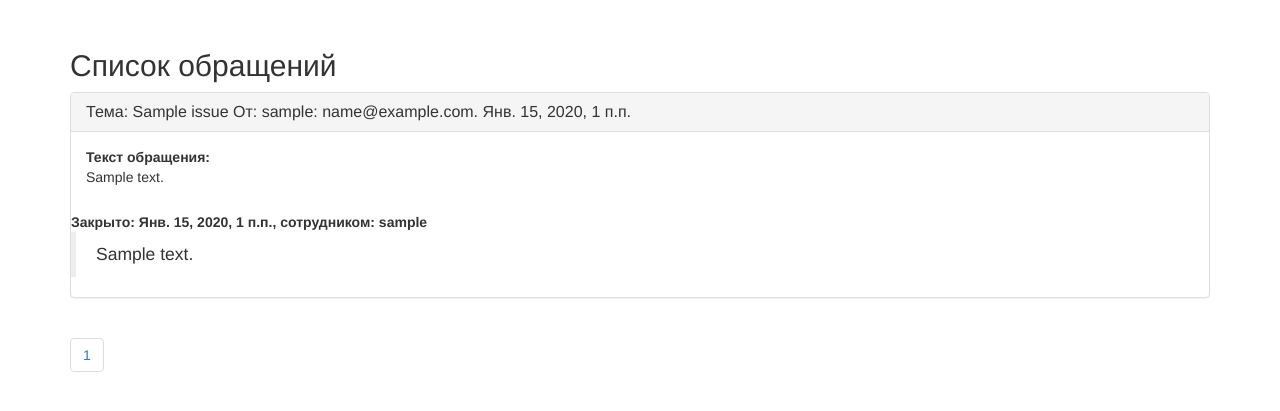
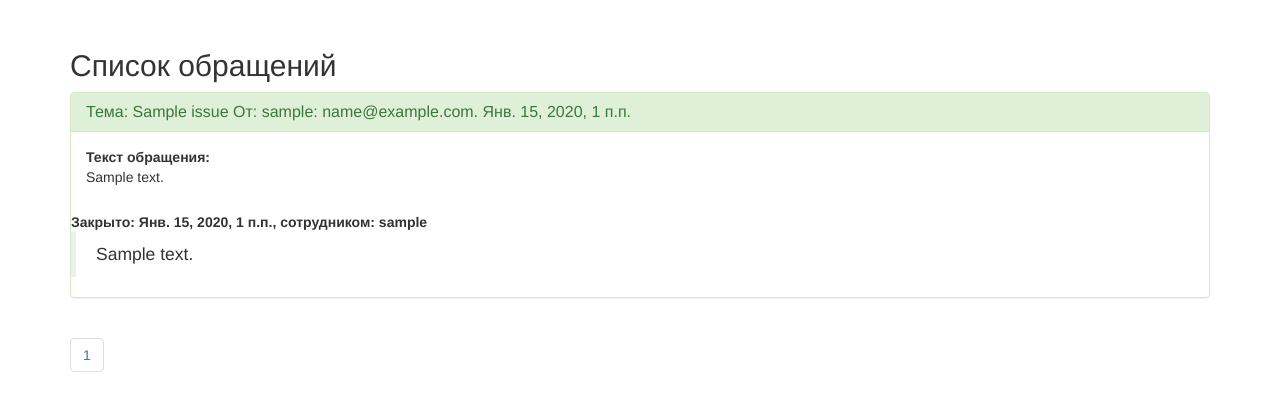
Before and after one commit to lees/support-testmail, a Django app: template templates/issues.html in a window 1280 px wide. Shown: the part 51-462 px from the top of the page. Run offline with Django 3.2, Linux system fonts and the light colour scheme; tables that the repository leaves empty hold one stand-in row (values such as "Sample post"); the template is opened without the code that fills it: values that come from a table or form of the project are taken from there, most other values are stand-ins (such as "Sample title", 1, 10 or a date in 2020); parts of the project's set-up code (start-up, migrations or seed data) failed here and were passed over; some libraries are stand-ins or nearby versions.

Commit message:
Сделал более явное отличие закрытых от незакрытых обращений

```diff
--- a/templates/issues.html
+++ b/templates/issues.html
@@ -55,7 +55,7 @@
 {% endif %}
 
 {% for issue in issues %}
-  <div class="panel panel-default">
+  <div class="panel {% if issue.solved %} panel-success {% else %} panel-info {% endif %}">
     <div class="panel-heading">
       <h3 class="panel-title">
         <a href="{{ issue.get_absolute_url }}">
```
